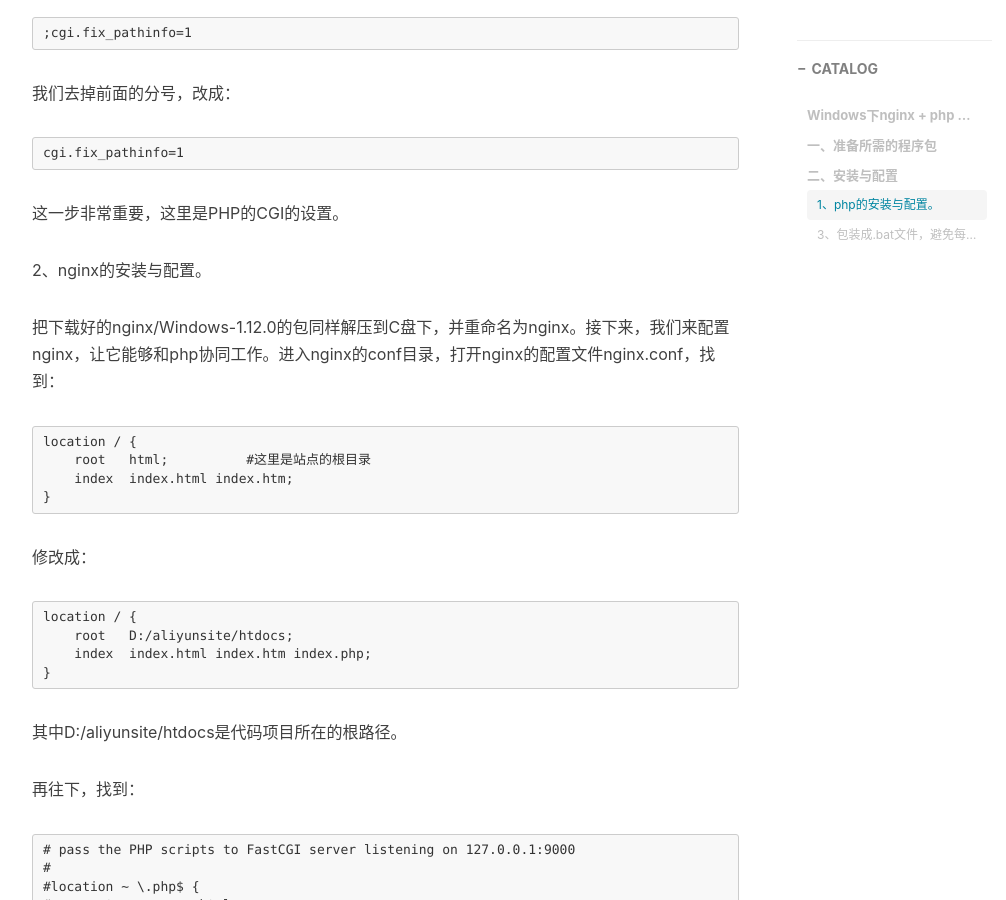
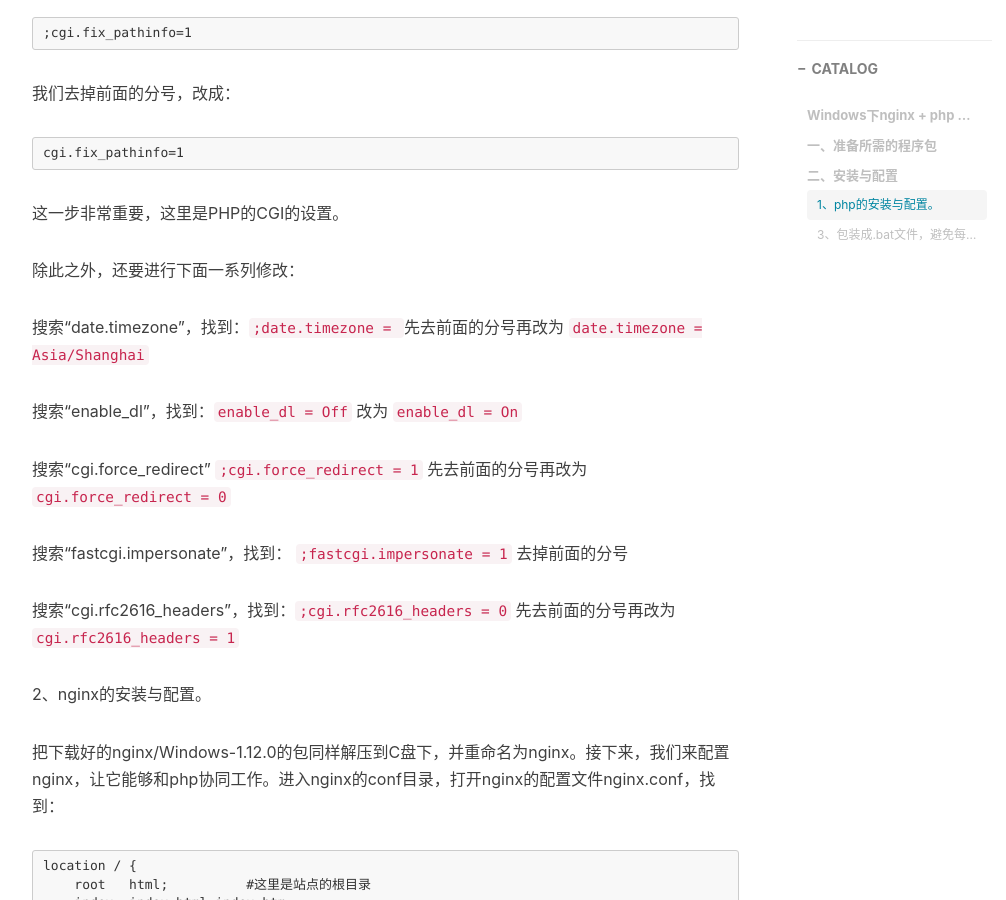
Before and after one commit to mobilesite/mobilesite.github.io, a Jekyll site: the page built from _posts/2017-03-26-config-and-use-of-php-nginx-mysql.md, in a window 1280 px wide and 900 px high, scrolled down 2192 px. Shown: the whole window, without its empty margins (233-1239 px from the left). Built offline with Jekyll 4.4.1, drawn with Linux system fonts in a browser that asks for light colours; nearby versions of some CDN libraries; comment, search, counter and statistics services are not loaded.

Commit message:
'update'

````diff
--- a/_posts/2017-03-26-config-and-use-of-php-nginx-mysql.md
+++ b/_posts/2017-03-26-config-and-use-of-php-nginx-mysql.md
@@ -79,6 +79,18 @@ cgi.fix_pathinfo=1
 ```
 
 这一步非常重要，这里是PHP的CGI的设置。
+
+除此之外，还要进行下面一系列修改：
+
+搜索“date.timezone”，找到：`;date.timezone = `先去前面的分号再改为 `date.timezone = Asia/Shanghai`
+
+搜索“enable_dl”，找到：`enable_dl = Off` 改为 `enable_dl = On`
+
+搜索“cgi.force_redirect” `;cgi.force_redirect = 1` 先去前面的分号再改为 `cgi.force_redirect = 0`
+
+搜索“fastcgi.impersonate”，找到： `;fastcgi.impersonate = 1` 去掉前面的分号
+
+搜索“cgi.rfc2616_headers”，找到：`;cgi.rfc2616_headers = 0` 先去前面的分号再改为 `cgi.rfc2616_headers = 1`
 
 2、nginx的安装与配置。
 
````
